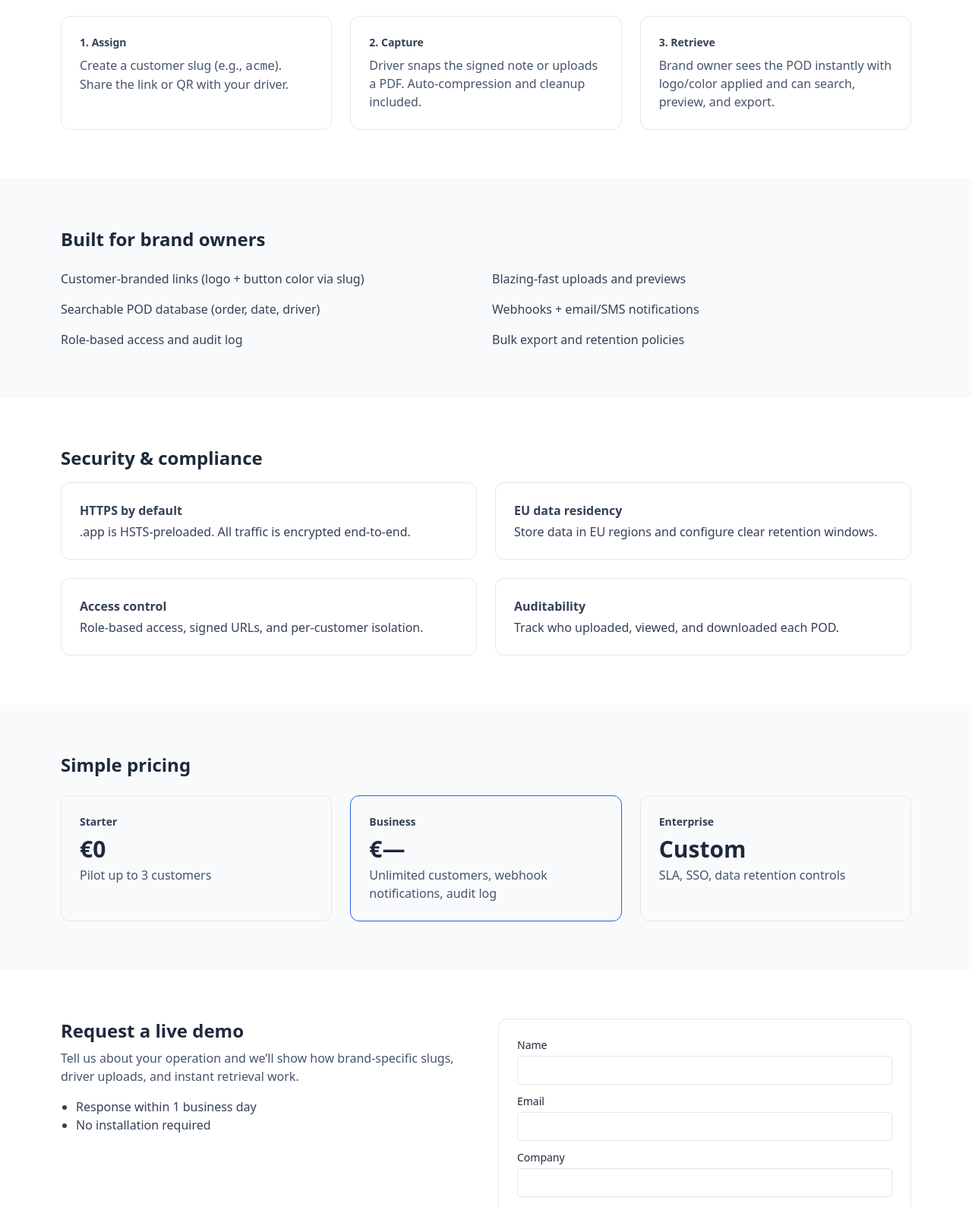
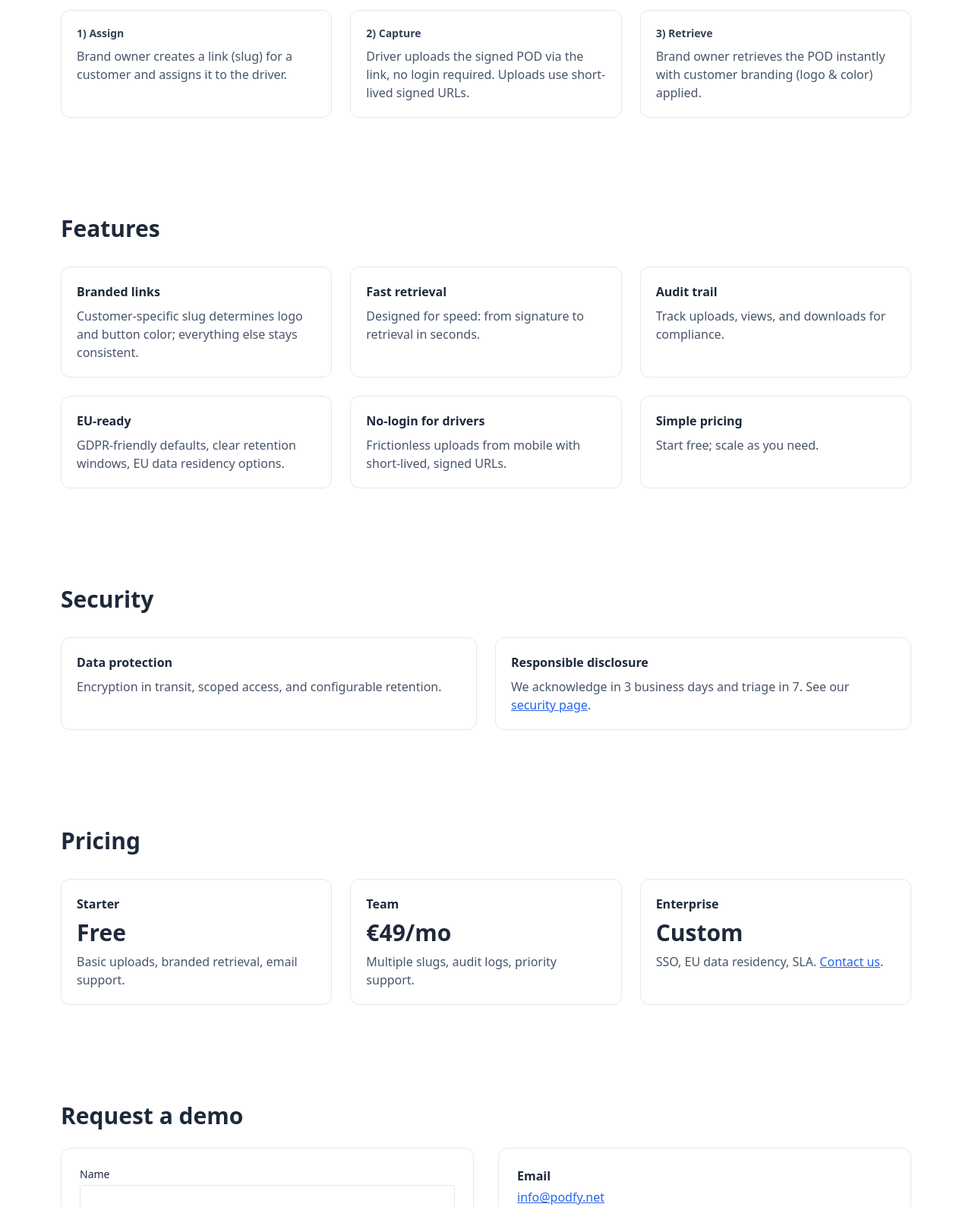
Before and after one commit to AHLJvanderPlas/Podfy-site, a plain HTML site: page index.html in a window 1280 px wide. Shown: the part 628-2217 px from the top of the page at 76% size. Drawn offline with nearby package versions, Linux system fonts and the light colour scheme.

Commit message:
Update index.html

```diff
--- a/index.html
+++ b/index.html
@@ -4,7 +4,7 @@
   <meta charset="utf-8" />
   <meta name="viewport" content="width=device-width,initial-scale=1" />
   <title>Podfy – Proof of Delivery, retrieved in seconds</title>
-  <meta name="description" content="Podfy lets brand owners retrieve Proof of Delivery documents fast. Assign drivers, capture PODs, and share branded links instantly." />
+  <meta name="description" content="Podfy lets brand owners retrieve Proof of Delivery instantly, without chasing drivers or emails. Assign drivers, capture PODs, and share branded links instantly." />
   <meta property="og:title" content="Podfy – Proof of Delivery, retrieved in seconds" />
   <meta property="og:description" content="Assign drivers, capture PODs, and share branded links instantly." />
   <meta property="og:type" content="website" />
@@ -14,17 +14,15 @@
   <meta name="twitter:title" content="Podfy – Proof of Delivery, retrieved in seconds">
   <meta name="twitter:description" content="Assign drivers, capture PODs, and share branded links instantly.">
   <meta name="twitter:image" content="https://podfy.net/assets/og-image.png">
-  <link rel="icon" href="/assets/favicon.ico" />
+  <link rel="canonical" href="https://podfy.net/">
+
+  <!-- Favicons / App icons -->
+  <link rel="icon" type="image/svg+xml" href="/assets/podfy-favicon.svg">
   <link rel="icon" type="image/png" sizes="32x32" href="/assets/favicon-32x32.png">
   <link rel="icon" type="image/png" sizes="16x16" href="/assets/favicon-16x16.png">
+  <link rel="shortcut icon" href="/assets/favicon.ico">
   <link rel="apple-touch-icon" sizes="180x180" href="/assets/apple-touch-icon.png">
-  <link rel="mask-icon" href="/assets/podfy_icon_gray.svg" color="#555555">
-  <link rel="canonical" href="https://podfy.net/">
-
-
-<meta property="og:image" content="https://podfy.net/assets/og-image.png">
-<meta name="twitter:card" content="summary_large_image">
-
+  <link rel="mask-icon" href="/assets/podfy-favicon.svg" color="#555555">
 
   <!-- Tailwind Play CDN (OK for MVP; swap to compiled Tailwind later) -->
   <script src="https://cdn.tailwindcss.com"></script>
@@ -50,17 +48,10 @@
   <!-- Top bar -->
   <header class="border-b border-slate-100">
     <div class="mx-auto max-w-6xl px-4 py-4 flex items-center justify-between">
-      <!-- Inline gray logo (box + arrow + check + Podfy wordmark) -->
-      <a href="#" class="flex items-center gap-3">
-        <svg width="32" height="32" viewBox="0 0 64 64" aria-label="Podfy logo" class="text-brand">
-          <g fill="none" stroke="currentColor" stroke-width="4" stroke-linecap="round" stroke-linejoin="round">
-            <path d="M8 22l24-12 24 12v20L32 54 8 42V22Z"/>
-            <path d="M32 54V34"/>
-            <path d="M14 36h10"/><path d="M24 36l6 4-6 4"/>
-            <path d="M38 36l4 5 8-10"/>
-          </g>
-        </svg>
-        <span class="text-xl font-semibold tracking-tight text-brand">Podfy</span>
+      <!-- Brand: Podfy wordmark SVG -->
+      <a href="/" class="flex items-center gap-3">
+        <img src="/assets/podfy.svg" alt="Podfy" class="h-7 w-auto">
+        <span class="sr-only">Podfy</span>
       </a>
       <nav class="hidden md:flex items-center gap-8 text-sm">
         <a href="#how" class="hover:text-brand">How it works</a>
@@ -80,130 +71,119 @@
     <div class="mx-auto max-w-6xl px-4 py-20 grid lg:grid-cols-2 gap-12 items-center">
       <div>
         <h1 class="text-4xl md:text-5xl font-bold tracking-tight text-slate-900">Proof of Delivery, retrieved in seconds</h1>
-        <p class="mt-4 text-lg text-slate-600">Podfy lets brand owners assign drivers to upload signed PODs instantly. Customer-specific links show the right logo and color—everything else is standardized and fast.</p>
-        <div class="mt-6 flex gap-3">
-          <a href="https://podfy.app" class="rounded-lg bg-brand-accent px-5 py-3 text-white font-medium shadow hover:opacity-95">Try Podfy.app</a>
-          <a href="#how" class="rounded-lg border px-5 py-3 text-slate-700 hover:bg-white">See how it works</a>
-        </div>
-        <p class="mt-3 text-xs text-slate-500">No credit card required. GDPR-ready. EU data residency available.</p>
-      </div>
-      <div class="relative">
-        <div class="rounded-2xl border bg-white p-6 shadow-sm">
-          <div class="text-sm text-slate-500 mb-3">Driver upload preview</div>
-          <div class="rounded-lg border p-4">
-            <div class="flex items-center gap-2 text-sm text-slate-600">
-              <div class="h-6 w-6 rounded bg-slate-100"></div>
-              <span>podfy.app/<strong class="text-slate-900">acme</strong></span>
-            </div>
-            <div class="mt-4 grid gap-3">
-              <input class="w-full rounded border px-3 py-2 text-sm" placeholder="Delivery ID">
-              <input class="w-full rounded border px-3 py-2 text-sm" placeholder="Order number">
-              <button class="rounded bg-brand-accent px-3 py-2 text-white text-sm">Upload signed POD</button>
+        <p class="mt-4 text-lg text-slate-600">Podfy is a single-purpose tool for brand owners and 3PLs: assign drivers, capture signed PODs, and retrieve them with branded links instantly.</p>
+        <div class="mt-8 flex flex-wrap gap-3">
+          <a href="https://podfy.app" class="rounded-lg bg-brand-accent px-5 py-3 text-white font-medium shadow hover:opacity-95">Open the app</a>
+          <a href="#how" class="rounded-lg border border-slate-300 px-5 py-3 font-medium hover:bg-white">See how it works</a>
         </div>
       </div>
+      <div>
+        <div class="relative">
+          <div class="absolute -inset-4 rounded-3xl bg-gradient-to-r from-slate-100 to-slate-200"></div>
+          <img src="/assets/hero-screenshot.png" alt="Podfy upload and retrieval flow" class="relative rounded-2xl border border-slate-200 shadow-sm">
         </div>
+        <p class="mt-3 text-xs text-slate-500">Conceptual UI for illustration.</p>
       </div>
     </div>
   </section>
 
   <!-- How it works -->
   <section id="how" class="mx-auto max-w-6xl px-4 py-16">
-    <h2 class="text-2xl font-bold">How it works</h2>
-    <div class="mt-6 grid md:grid-cols-3 gap-6">
-      <div class="rounded-xl border p-6">
-        <div class="text-sm font-semibold text-slate-700">1. Assign</div>
-        <p class="mt-2 text-slate-600">Create a customer slug (e.g., <code>acme</code>). Share the link or QR with your driver.</p>
+    <h2 class="text-2xl md:text-3xl font-bold">How it works</h2>
+    <div class="mt-8 grid md:grid-cols-3 gap-6">
+      <div class="rounded-xl border p-5">
+        <div class="text-sm font-semibold text-slate-700">1) Assign</div>
+        <p class="mt-2 text-slate-600">Brand owner creates a link (slug) for a customer and assigns it to the driver.</p>
       </div>
-      <div class="rounded-xl border p-6">
-        <div class="text-sm font-semibold text-slate-700">2. Capture</div>
-        <p class="mt-2 text-slate-600">Driver snaps the signed note or uploads a PDF. Auto-compression and cleanup included.</p>
+      <div class="rounded-xl border p-5">
+        <div class="text-sm font-semibold text-slate-700">2) Capture</div>
+        <p class="mt-2 text-slate-600">Driver uploads the signed POD via the link, no login required. Uploads use short-lived signed URLs.</p>
       </div>
-      <div class="rounded-xl border p-6">
-        <div class="text-sm font-semibold text-slate-700">3. Retrieve</div>
-        <p class="mt-2 text-slate-600">Brand owner sees the POD instantly with logo/color applied and can search, preview, and export.</p>
+      <div class="rounded-xl border p-5">
+        <div class="text-sm font-semibold text-slate-700">3) Retrieve</div>
+        <p class="mt-2 text-slate-600">Brand owner retrieves the POD instantly with customer branding (logo & color) applied.</p>
       </div>
     </div>
   </section>
 
   <!-- Features -->
-  <section id="features" class="bg-slate-50">
-    <div class="mx-auto max-w-6xl px-4 py-16">
-      <h2 class="text-2xl font-bold">Built for brand owners</h2>
-      <ul class="mt-6 grid md:grid-cols-2 gap-4 text-slate-700">
-        <li>Customer-branded links (logo + button color via slug)</li>
-        <li>Blazing-fast uploads and previews</li>
-        <li>Searchable POD database (order, date, driver)</li>
-        <li>Webhooks + email/SMS notifications</li>
-        <li>Role-based access and audit log</li>
-        <li>Bulk export and retention policies</li>
-      </ul>
+  <section id="features" class="mx-auto max-w-6xl px-4 py-16">
+    <h2 class="text-2xl md:text-3xl font-bold">Features</h2>
+    <div class="mt-8 grid md:grid-cols-3 gap-6">
+      <div class="rounded-xl border p-5">
+        <div class="font-semibold">Branded links</div>
+        <p class="mt-2 text-slate-600">Customer-specific slug determines logo and button color; everything else stays consistent.</p>
+      </div>
+      <div class="rounded-xl border p-5">
+        <div class="font-semibold">Fast retrieval</div>
+        <p class="mt-2 text-slate-600">Designed for speed: from signature to retrieval in seconds.</p>
+      </div>
+      <div class="rounded-xl border p-5">
+        <div class="font-semibold">Audit trail</div>
+        <p class="mt-2 text-slate-600">Track uploads, views, and downloads for compliance.</p>
+      </div>
+      <div class="rounded-xl border p-5">
+        <div class="font-semibold">EU-ready</div>
+        <p class="mt-2 text-slate-600">GDPR-friendly defaults, clear retention windows, EU data residency options.</p>
+      </div>
+      <div class="rounded-xl border p-5">
+        <div class="font-semibold">No-login for drivers</div>
+        <p class="mt-2 text-slate-600">Frictionless uploads from mobile with short-lived, signed URLs.</p>
+      </div>
+      <div class="rounded-xl border p-5">
+        <div class="font-semibold">Simple pricing</div>
+        <p class="mt-2 text-slate-600">Start free; scale as you need.</p>
+      </div>
     </div>
   </section>
 
-  <!-- Security -->
+  <!-- Security summary -->
   <section id="security" class="mx-auto max-w-6xl px-4 py-16">
-    <h2 class="text-2xl font-bold">Security & compliance</h2>
-    <div class="mt-4 grid md:grid-cols-2 gap-6 text-slate-700">
-      <div class="rounded-xl border p-6">
-        <h3 class="font-semibold">HTTPS by default</h3>
-        <p class="mt-1">.app is HSTS-preloaded. All traffic is encrypted end-to-end.</p>
+    <h2 class="text-2xl md:text-3xl font-bold">Security</h2>
+    <div class="mt-8 grid md:grid-cols-2 gap-6">
+      <div class="rounded-xl border p-5">
+        <div class="font-semibold">Data protection</div>
+        <p class="mt-2 text-slate-600">Encryption in transit, scoped access, and configurable retention.</p>
       </div>
-      <div class="rounded-xl border p-6">
-        <h3 class="font-semibold">EU data residency</h3>
-        <p class="mt-1">Store data in EU regions and configure clear retention windows.</p>
-      </div>
-      <div class="rounded-xl border p-6">
-        <h3 class="font-semibold">Access control</h3>
-        <p class="mt-1">Role-based access, signed URLs, and per-customer isolation.</p>
-      </div>
-      <div class="rounded-xl border p-6">
-        <h3 class="font-semibold">Auditability</h3>
-        <p class="mt-1">Track who uploaded, viewed, and downloaded each POD.</p>
+      <div class="rounded-xl border p-5">
+        <div class="font-semibold">Responsible disclosure</div>
+        <p class="mt-2 text-slate-600">We acknowledge in 3 business days and triage in 7. See our <a class="text-blue-600 underline" href="/security.html">security page</a>.</p>
       </div>
     </div>
   </section>
 
   <!-- Pricing -->
-  <section id="pricing" class="bg-slate-50">
-    <div class="mx-auto max-w-6xl px-4 py-16">
-      <h2 class="text-2xl font-bold">Simple pricing</h2>
-      <div class="mt-6 grid md:grid-cols-3 gap-6">
-        <div class="rounded-xl border p-6">
-          <div class="text-sm font-semibold text-slate-700">Starter</div>
-          <div class="mt-2 text-3xl font-bold">€0</div>
-          <p class="mt-1 text-slate-600">Pilot up to 3 customers</p>
+  <section id="pricing" class="mx-auto max-w-6xl px-4 py-16">
+    <h2 class="text-2xl md:text-3xl font-bold">Pricing</h2>
+    <div class="mt-8 grid md:grid-cols-3 gap-6">
+      <div class="rounded-xl border p-5">
+        <div class="font-semibold">Starter</div>
+        <div class="mt-2 text-3xl font-bold">Free</div>
+        <p class="mt-2 text-slate-600">Basic uploads, branded retrieval, email support.</p>
       </div>
-        <div class="rounded-xl border p-6 border-brand-accent">
-          <div class="text-sm font-semibold text-slate-700">Business</div>
-          <div class="mt-2 text-3xl font-bold">€—</div>
-          <p class="mt-1 text-slate-600">Unlimited customers, webhook notifications, audit log</p>
+      <div class="rounded-xl border p-5">
+        <div class="font-semibold">Team</div>
+        <div class="mt-2 text-3xl font-bold">€49/mo</div>
+        <p class="mt-2 text-slate-600">Multiple slugs, audit logs, priority support.</p>
       </div>
-        <div class="rounded-xl border p-6">
-          <div class="text-sm font-semibold text-slate-700">Enterprise</div>
+      <div class="rounded-xl border p-5">
+        <div class="font-semibold">Enterprise</div>
         <div class="mt-2 text-3xl font-bold">Custom</div>
-          <p class="mt-1 text-slate-600">SLA, SSO, data retention controls</p>
-        </div>
+        <p class="mt-2 text-slate-600">SSO, EU data residency, SLA. <a class="text-blue-600 underline" href="#contact">Contact us</a>.</p>
       </div>
     </div>
   </section>
 
   <!-- Contact -->
   <section id="contact" class="mx-auto max-w-6xl px-4 py-16">
-    <div class="grid md:grid-cols-2 gap-8 items-start">
-      <div>
-        <h2 class="text-2xl font-bold">Request a live demo</h2>
-        <p class="mt-2 text-slate-600">Tell us about your operation and we’ll show how brand-specific slugs, driver uploads, and instant retrieval work.</p>
-        <ul class="mt-4 text-slate-700 list-disc pl-5">
-          <li>Response within 1 business day</li>
-          <li>No installation required</li>
-        </ul>
-      </div>
+    <h2 class="text-2xl md:text-3xl font-bold">Request a demo</h2>
+    <div class="mt-6 grid md:grid-cols-2 gap-8">
       <form id="contact-form"
             action="https://submit-form.com/UQgzHuUP3"
             method="POST"
             class="rounded-xl border p-6 bg-white grid gap-3">
 
-  <!-- Honeypot (must match Formspark “Custom honeypot” name if you set it there) -->
+        <!-- Honeypot -->
         <input type="text" name="website" tabindex="-1" autocomplete="off"
                style="position:absolute;left:-10000px;top:auto;width:1px;height:1px;overflow:hidden;"
                aria-hidden="true">
@@ -234,27 +214,45 @@
           Request demo
         </button>
 
-  <!-- Live status area for messages -->
         <p id="form-status" class="mt-3 text-sm text-slate-600" role="status" aria-live="polite"></p>
       </form>
 
-
+      <div>
+        <div class="rounded-xl border p-6">
+          <div class="font-semibold">Email</div>
+          <p class="mt-1"><a class="text-blue-600 underline" href="mailto:info@podfy.net">info@podfy.net</a></p>
+          <div class="mt-4 font-semibold">Legal</div>
+          <ul class="mt-1 space-y-1 list-disc list-inside text-slate-600">
+            <li><a class="text-blue-600 underline" href="/security.html">Security</a></li>
+            <li><a class="text-blue-600 underline" href="/privacy.html">Privacy</a></li>
+            <li><a class="text-blue-600 underline" href="/terms.html">Terms</a></li>
+            <li><a class="text-blue-600 underline" href="/imprint.html">Imprint</a></li>
+          </ul>
+        </div>
+        <p class="mt-4 text-xs text-slate-500">PODFY — KVK: 12345678</p>
+      </div>
     </div>
   </section>
 
-  <footer class="border-t">
-    <div class="mx-auto max-w-6xl px-4 py-8 text-sm text-slate-500 flex flex-wrap items-center justify-between gap-3">
-      <span>© <span id="y"></span> Podfy</span>
-      <div class="flex gap-4">
-        <a href="/security.html" class="hover:text-slate-700">Security</a>
-        <a href="/privacy.html" class="hover:text-slate-700">Privacy</a>
-        <a href="/terms.html" class="hover:text-slate-700">Terms</a>
-        <a href="/imprint.html" class="hover:text-slate-700">Imprint</a>
+  <!-- Footer -->
+  <footer class="border-t border-slate-100">
+    <div class="mx-auto max-w-6xl px-4 py-10 grid md:grid-cols-2 gap-6 items-center">
+      <p class="text-sm text-slate-600">© <span id="y"></span> PODFY. All rights reserved.</p>
+      <div class="justify-self-end text-sm">
+        <a href="/security.html" class="hover:text-brand mr-4">Security</a>
+        <a href="/privacy.html" class="hover:text-brand mr-4">Privacy</a>
+        <a href="/terms.html" class="hover:text-brand mr-4">Terms</a>
+        <a href="/imprint.html" class="hover:text-brand">Imprint</a>
       </div>
     </div>
   </footer>
-  <script>document.getElementById('y').textContent = new Date().getFullYear()</script>
+
+  <!-- Inline JS: keep minimal; remove when moving to compiled assets -->
   <script>
+    // Footer year
+    document.getElementById('y').textContent = new Date().getFullYear();
+
+    // AJAX submit (stay on page)
     (function () {
       const form = document.getElementById('contact-form');
       if (!form) return;
@@ -263,20 +261,15 @@
 
       form.addEventListener('submit', async function (e) {
         e.preventDefault();
-    // Basic UX
         statusEl.textContent = 'Sending…';
-
         try {
           const formData = new FormData(form);
-      // Submit as multipart/form-data; Accept JSON response
           const resp = await fetch(endpoint, {
             method: 'POST',
             headers: { 'Accept': 'application/json' },
             body: formData
           });
-
           if (resp.ok) {
-        // Success: replace form content with a thank-you message
             form.innerHTML = `
               <div class="text-center">
                 <h3 class="text-xl font-semibold">Thanks — we’ve got your request.</h3>
@@ -285,7 +278,6 @@
                    <a class="text-blue-600 underline" href="https://podfy.app" target="_blank" rel="noopener">Open the app</a></p>
               </div>`;
           } else {
-        // Readable fallback error
             statusEl.textContent = 'Something went wrong. Please try again, or email info@podfy.net.';
           }
         } catch (err) {
@@ -294,6 +286,5 @@
       });
     })();
   </script>
-
 </body>
 </html>
```
Lines whose indentation alone changed are shown as unchanged.
